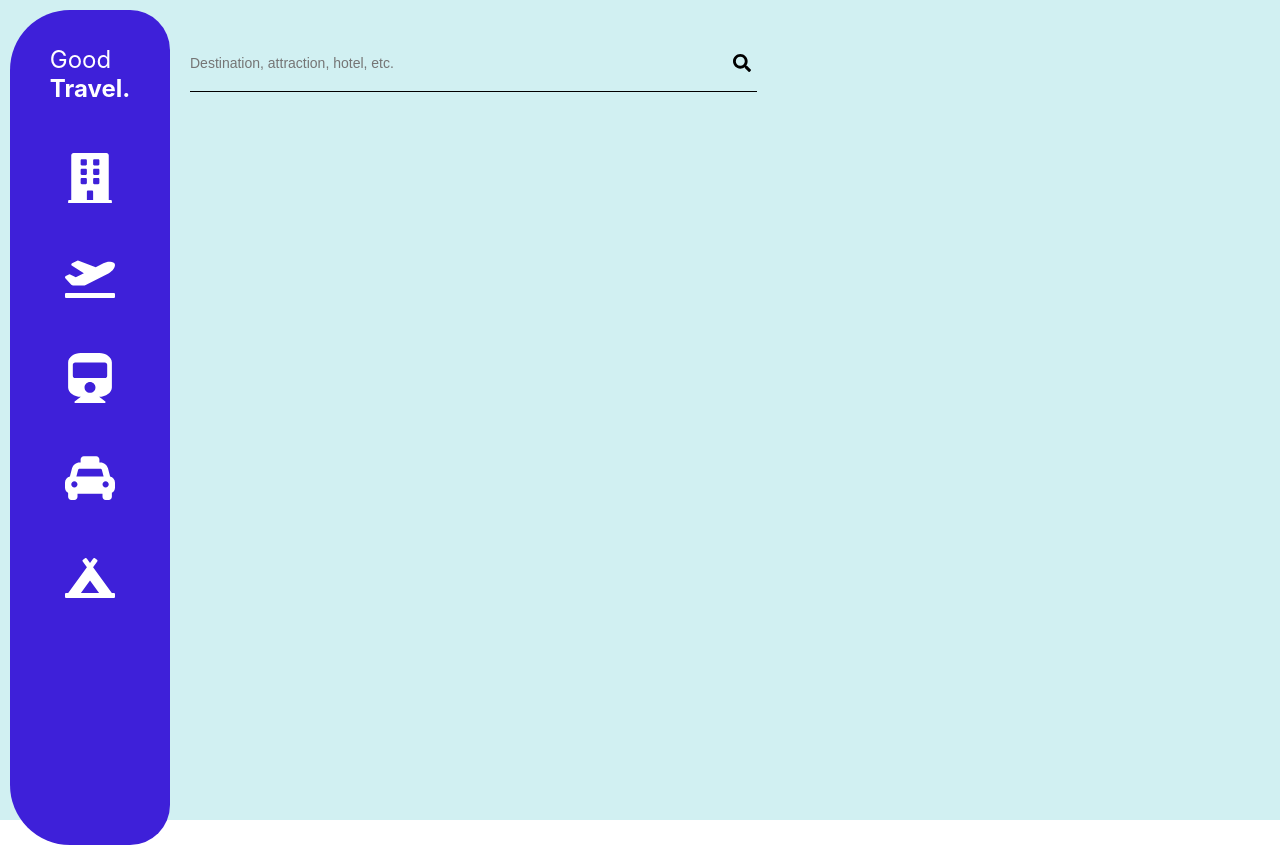
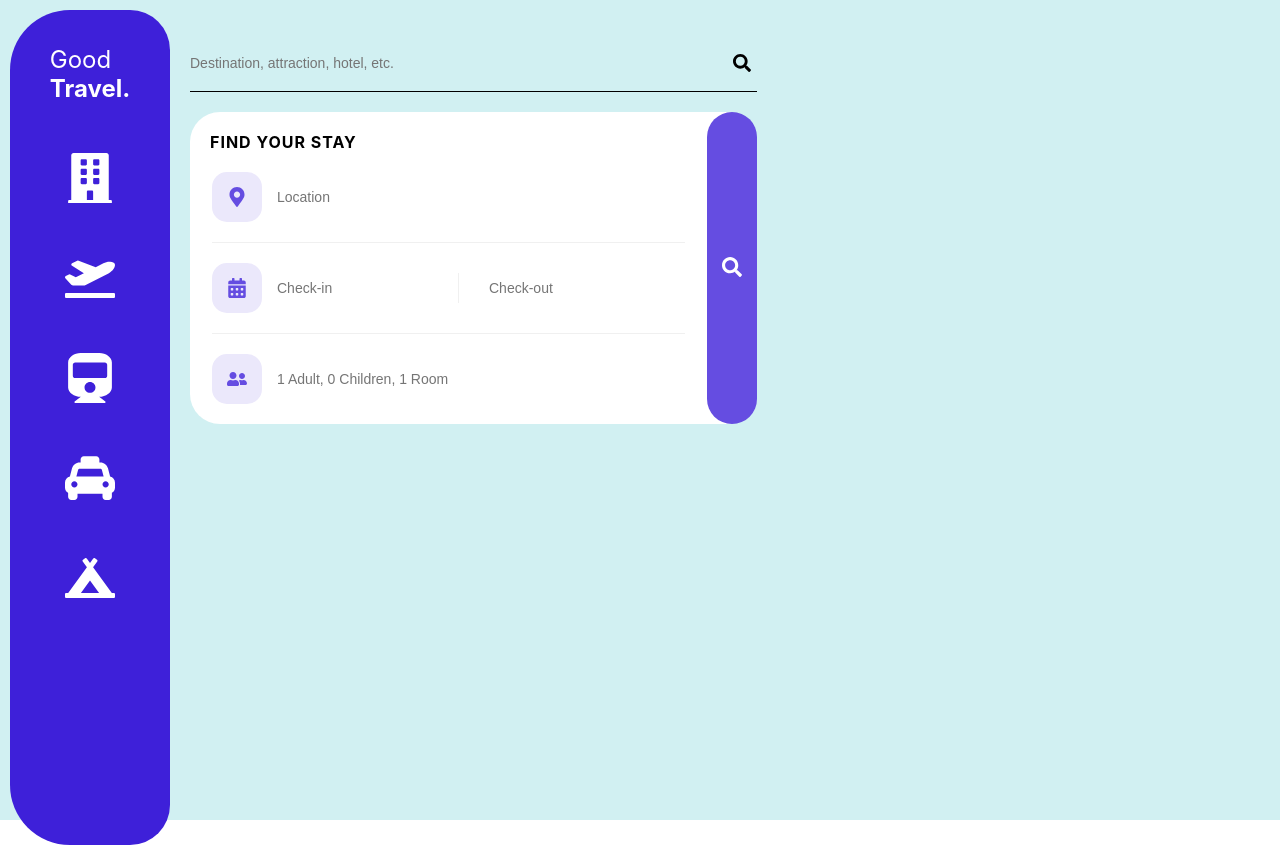
Before and after one commit to phil-the-dev/travel-web-app, a React (Create React App) app: page / in a window 1280 px wide. Built offline with nearby package versions, Linux system fonts and the light colour scheme.

Commit message:
initial findyourstay work

```diff
--- /dev/null
+++ b/src/components/FindYourStay.js
@@ -0,0 +1,113 @@
+import React from 'react';
+import styled from 'styled-components';
+import { faSearch, faMapMarkerAlt, faCalendarAlt, faUserFriends } from "@fortawesome/free-solid-svg-icons";
+import { FontAwesomeIcon } from "@fortawesome/react-fontawesome";
+
+const Wrapper = styled.form`
+  display: flex;
+  width: 100%;
+  border-radius: 30px;
+  background-color: white;
+  margin-top: 20px;
+
+  div {
+    flex-grow: 1;
+  }
+  h2 {
+    font-size: 16px;
+    text-transform: uppercase;
+    letter-spacing: 1px;
+    margin: 0;
+  }
+  .main {
+    padding: 20px;
+  }
+`
+
+const IconWrapper = styled.div`
+  background-color: #EBE8FB;
+  color: #654DE1;
+  display: flex;
+  justify-content: center;
+  align-items: center;
+  border-radius: 15px;
+  min-width: 50px;
+  max-width: 50px;
+  height: 50px;
+
+  svg {
+    width: 40% !important;
+    height: 40%;
+  }
+`
+
+const FormElement = styled.fieldset`
+  border: none;
+  display: flex;
+  border-bottom: 1px solid #F0F0F0;
+  padding: 20px 0;
+  align-items: center;
+
+  input {
+    border: none;
+    margin: 0 15px;
+    flex-grow: 1;
+    padding: 0;
+    height: 30px;
+    font-size: 14px;
+  }
+`
+
+const SubmitButton = styled.button`
+  background-color: #654DE1;
+  color: white;
+  border: none;
+  border-radius: 30px;
+  width: 80px;
+
+  svg {
+    height: 20px;
+    width: 20px !important;
+  }
+`
+
+const FindYourStay = () => (
+  <Wrapper id="stay_search">
+    <div class="main">
+      <h2>Find Your Stay</h2>
+      {/* Location */}
+      <FormElement>
+        <IconWrapper>
+          <FontAwesomeIcon icon={faMapMarkerAlt} />
+        </IconWrapper>
+        <input type="text" placeholder="Location" />
+      </FormElement>
+      {/* Check in/out */}
+      <FormElement>
+        <IconWrapper>
+          <FontAwesomeIcon icon={faCalendarAlt} />
+        </IconWrapper>
+        <div style={{
+          display: 'flex'
+        }}>
+          <input type="text" placeholder="Check-in"  style={{
+            borderRight: '1px solid #F0F0F0'
+          }} />
+          <input type="text" placeholder="Check-out" />
+        </div>
+      </FormElement>
+      {/* Guest Amount */}
+      <FormElement style={{border: 'none', paddingBottom: '0'}}>
+        <IconWrapper>
+          <FontAwesomeIcon icon={faUserFriends} />
+        </IconWrapper>
+        <input type="text" placeholder="1 Adult, 0 Children, 1 Room" />
+      </FormElement>
+    </div>
+    <SubmitButton form="stay_search">
+      <FontAwesomeIcon icon={faSearch} />
+    </SubmitButton>
+  </Wrapper>
+)
+
+export default FindYourStay;
--- a/src/components/LeftSide.js
+++ b/src/components/LeftSide.js
@@ -1,9 +1,11 @@
 import React from 'react';
 import SearchBox from './SearchBox';
+import FindYourStay from './FindYourStay';
 
 const LeftSide = (props) => (
   <div style={{width: "45%", padding: "25px 20px"}}>
     <SearchBox />
+    <FindYourStay />
   </div>
 );
 
```
